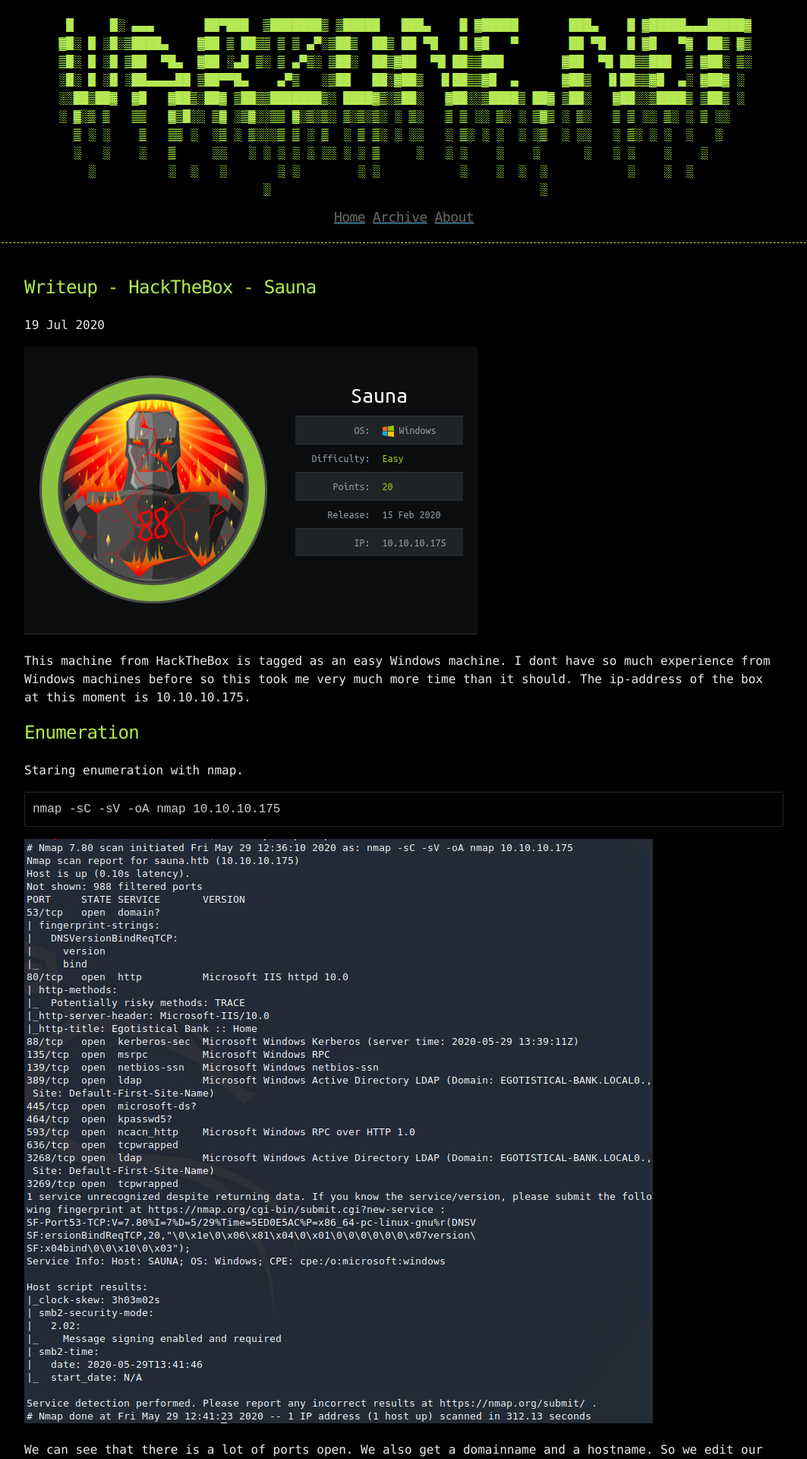
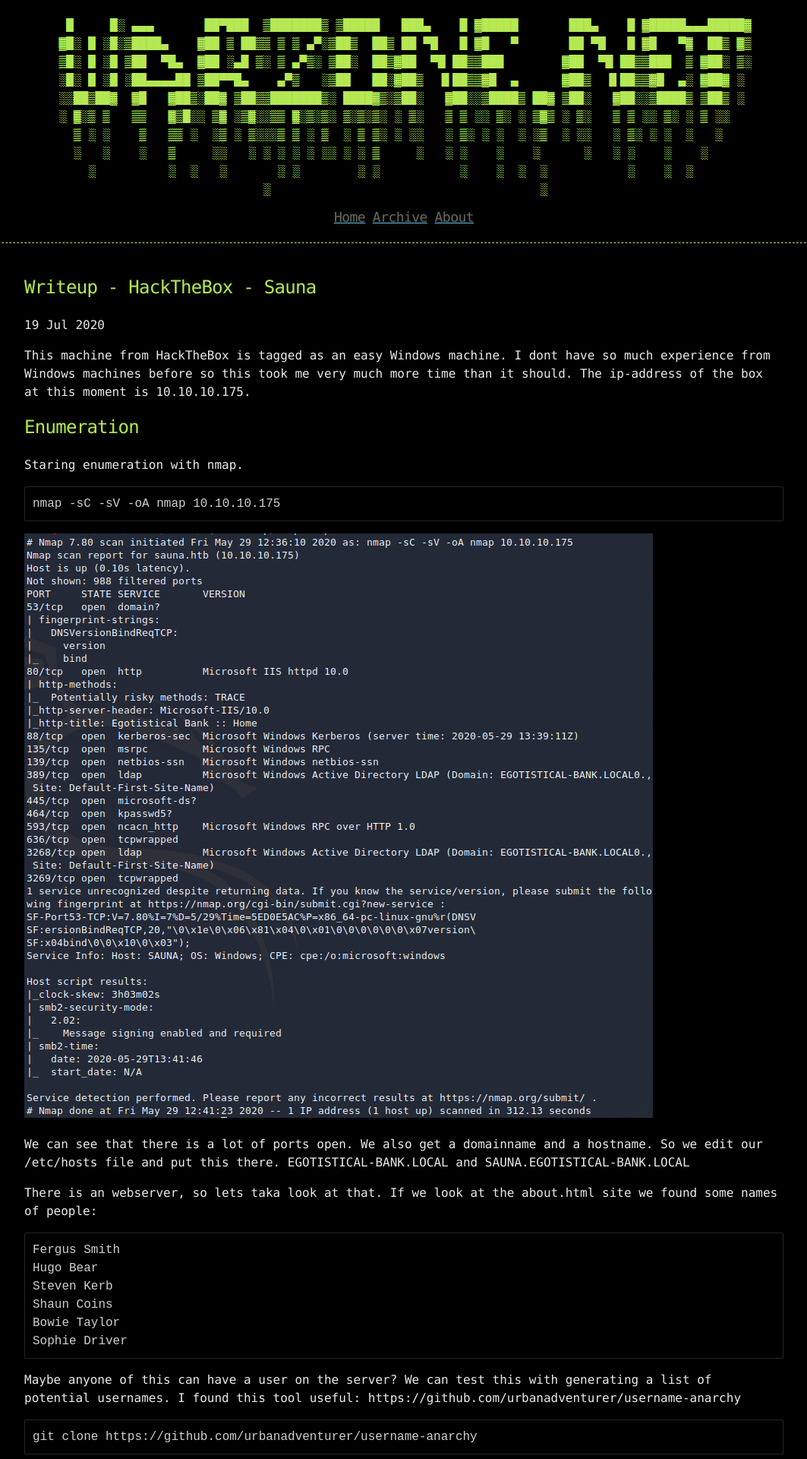
Before and after one commit to datahackare/warz0ne, a Jekyll site: the page built from _posts/2020-07-19-sauna.md, in a window 1280 px wide. Shown: the top 1920 px of the page at 76% size, without its empty margins (108-1171 px from the left). Built offline with Jekyll 4.4.1, drawn with Linux system fonts in a browser that asks for light colours.

Commit message:
Update 2020-07-19-sauna.md

```diff
--- a/_posts/2020-07-19-sauna.md
+++ b/_posts/2020-07-19-sauna.md
@@ -2,8 +2,6 @@
 title: Writeup - HackTheBox - Sauna
 published: true
 ---
-![](Pictures/Sauna/logo.png)
-
 This machine from HackTheBox is tagged as an easy Windows machine. I dont have so much experience from Windows machines before so this took me very much more time than it should.
 The ip-address of the box at this moment is 10.10.10.175.
 
```
